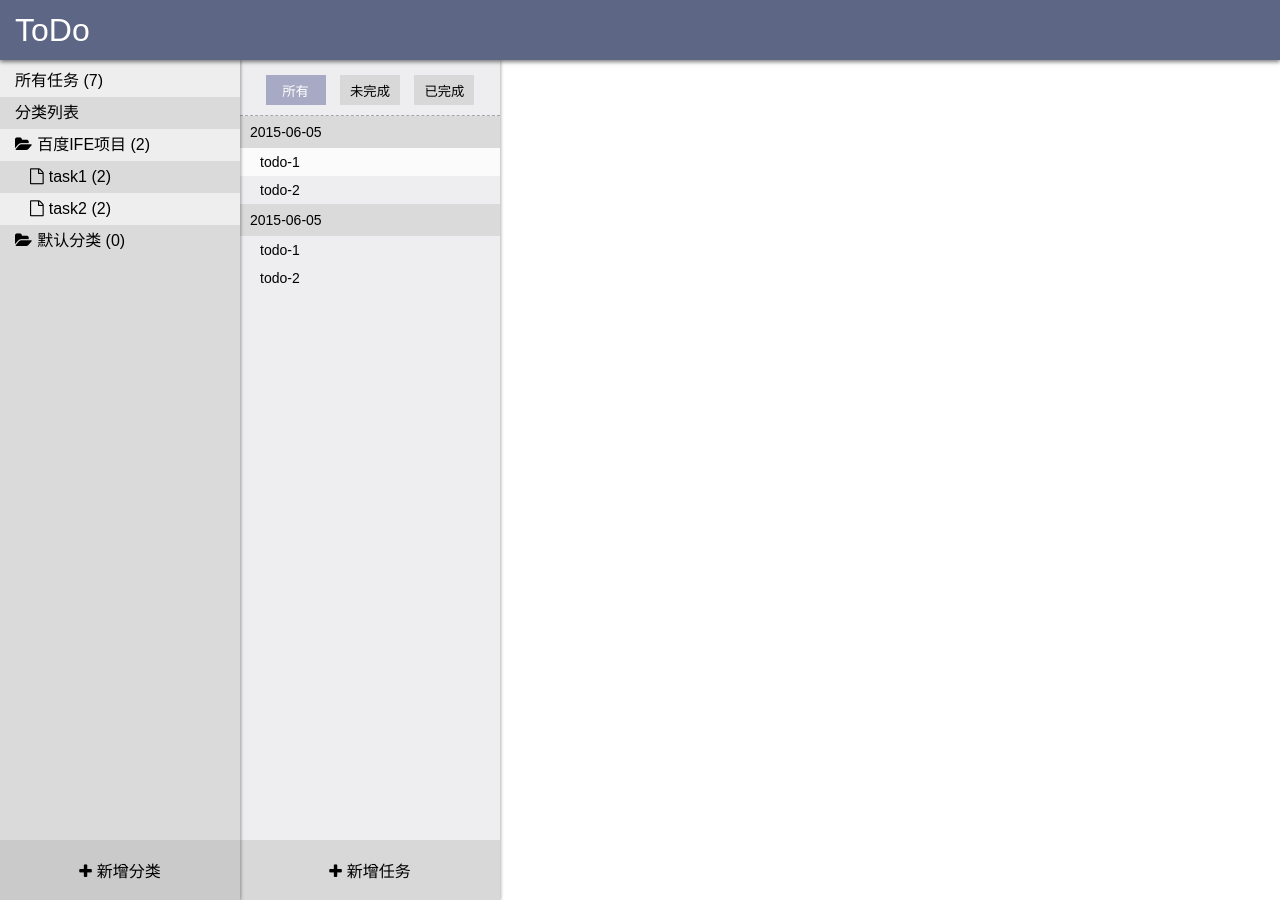
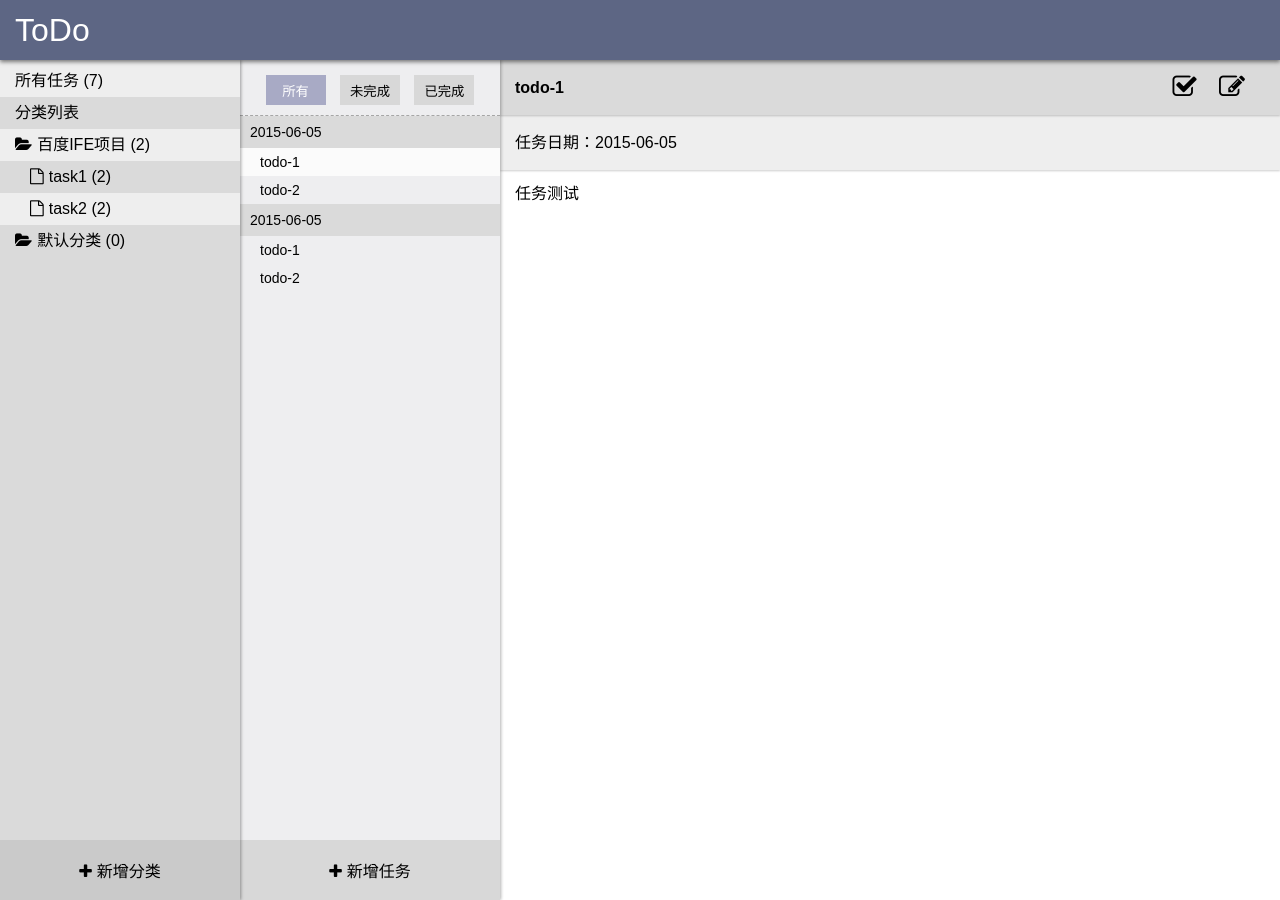
Before and after one commit to wuzhongle/wzl19930213.github.io, a Jekyll site: the page mytodo/index.html, which Jekyll copies as it is, in a window 1280 px wide. Built offline with Jekyll 4.4.1, drawn with Linux system fonts in a browser that asks for light colours.

Commit message:
css html 部分完成

```diff
--- a/mytodo/css/index.css
+++ b/mytodo/css/index.css
@@ -222,3 +222,161 @@ h1 {
     left: 500px;
     background-color: #fff;
 }
+.right .title {
+    height: 55px;
+    line-height: 55px;
+    background-color: #dadada;
+    overflow: hidden;
+    font-weight: bold;
+    position: relative;
+    z-index: 5;
+    -webkit-box-shadow: 0 1px 2px rgba(0, 0, 0, 0.2);
+    -moz-box-shadow: 0 1px 2px rgba(0, 0, 0, 0.2);
+    box-shadow: 0 1px 2px rgba(0, 0, 0, 0.2);
+}
+.right .title .name {
+    padding-left: 15px;
+    float: left;
+}
+.right .title .manipulate {
+    padding-right: 20px;
+    float: right;
+    font-size: 26px;
+}
+.right .title .manipulate a {
+    margin-right: 15px;
+    cursor: pointer;
+}
+.right .task-date {
+    position: relative;
+    height: 55px;
+    line-height: 55px;
+    background-color: #eee;
+    padding-left: 15px;
+    z-index: 4;
+    -webkit-box-shadow: 0 1px 2px rgba(0, 0, 0, 0.2);
+    -moz-box-shadow: 0 1px 2px rgba(0, 0, 0, 0.2);
+    box-shadow: 0 1px 2px rgba(0, 0, 0, 0.2);
+}
+.right .task-content {
+    position: absolute;
+    top: 120px;
+    bottom: 60px;
+    right: 15px;
+    left: 15px;
+}
+.right input {
+    font-size: 16px;
+    border: 1px solid #AEAEAE;
+}
+.right input:focus {
+    border: 1px solid #404040;
+}
+.right .input-title {
+    padding: 7px 10px;
+    margin-top: 10px;
+    margin-left: 15px;
+    width: 244px;
+}
+.right .input-date {
+    padding: 5px 10px;
+}
+.textarea-content {
+    width: 100%;
+    height: 100%;
+    margin: 0;
+    border: none;
+    font-size: 16px;
+    resize: none;
+    line-height: 1.6;
+}
+.right .button-area {
+    display: none;
+    position: absolute;
+    bottom: 15px;
+    right: 20px;
+}
+.right .button-area button {
+    border: none;
+    outline: none;
+    cursor: pointer;
+    padding: 8px 20px;
+    margin-left: 15px;
+}
+.info{
+    color: #B35690
+}
+.save {
+    background-color: #95A0D8;
+    color: #fff;
+}
+/**
+ * cover
+ */
+.cover {
+    display: none;
+    position: absolute;
+    z-index: 99;
+    top: 0;
+    bottom: 0;
+    left: 0;
+    right: 0;
+    background-color: rgba(0, 0, 0, 0.6);
+}
+.modal {
+    width: 320px;
+    height: 180px;
+    padding: 15px;
+    background-color: #eee;
+    margin-left: -160px;
+    margin-top: -90px;
+    position: absolute;
+    top: 50%;
+    left: 50%;
+    -webkit-box-shadow: 0 0 40px rgba(0, 0, 0, 0.8);
+    -moz-box-shadow: 0 0 40px rgba(0, 0, 0, 0.8);
+    box-shadow: 0 0 40px rgba(0, 0, 0, 0.8);
+}
+.modal-head {
+    font-size: 22px;
+    text-align: center;
+    height: 40px;
+    line-height: 40px;
+}
+.modal-body {
+    margin-top: 6px;
+    padding-top: 10px;
+    padding-left: 30px;
+    line-height: 2.2;
+    border-top: 1px dashed #C6CAE0;
+}
+.modal-body select, .modal-body input {
+    width: 160px;
+    height: 26px;
+    padding-left: 5px;
+    border: 1px solid #C6CAE0;
+    -webkit-box-sizing: border-box;
+    -moz-box-sizing: border-box;
+    box-sizing: border-box;
+}
+.modal-foot {
+    text-align: center;
+    padding-top: 14px;
+}
+.modal-foot button {
+    background: #D8D8D8;
+    border: none;
+    outline: none;
+    cursor: pointer;
+    padding: 5px 20px;
+    margin-right: 10px;
+    -webkit-transition: 0.2s ease;
+    -moz-transition: 0.2s ease;
+    -ms-transition: 0.2s ease;
+    -o-transition: 0.2s ease;
+    transition: 0.2s ease;
+}
+.modal-foot button:hover {
+    background-color: #A8AAC5;
+    color: #fff;
+}
--- a/mytodo/index.html
+++ b/mytodo/index.html
@@ -67,12 +67,54 @@
         </div>
 
         <div class="right">
-
+            <div class="title">
+                <div class="name">todo-1</div>
+                <div class="manipulate">
+                    <a><i class="fa fa-check-square-o"></i></a>
+                    <a><i class="fa fa-pencil-square-o"></i></a>
+                </div>
+            </div>
+            <div class="task-date">
+                任务日期：<span>2015-06-05</span>
+            </div>
+            <div class="task-content">
+                任务测试
+            </div>
+            <!--<div class="title">
+                <div><input type="text" class="input-title" placeholder="请输入标题"></div>
+                <div class="manipulate"></div>
+            </div>
+            <div class="task-date">
+                任务日期：<span><input type="date" class="input-date"></span>
+            </div>
+            <div class="task-content">
+                <textarea class="textarea-content" placeholder="请输入任务内容"></textarea>
+            </div>-->
+            <div class="button-area">
+                <!--<span class="info">标题不能为空</span>
+                <button class="save">保存</button>
+                <button class="cancel-save">放弃</button>-->
+            </div>
         </div>
     </div>
 
     <div class="cover">
-
+        <div class="modal">
+            <div class="modal-head">
+                新增分类
+            </div>
+            <div class="modal-body">
+                选择主分类：<select>
+                    <option value="face">新增主分类</option>
+                </select>
+                <br>
+                新分类名称：<input type="text">
+            </div>
+            <div class="modal-foot">
+                <button>确认</button>
+                <button>取消</button>
+            </div>
+        </div>
     </div>
 
     <script type="text/javascript" src="js/index.js"></script>
--- a/task0003/index.html
+++ b/task0003/index.html
@@ -104,7 +104,7 @@
                 </div>
             </div>
         </div>
-        <!--<script src="js/util.js"></script>-->
-        <!--<script src="js/todo.js"></script>-->
+        <script src="js/util.js"></script>
+        <script src="js/todo.js"></script>
     </body>
 </html>
```
